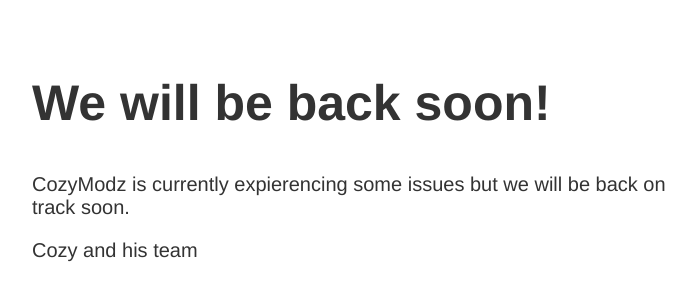
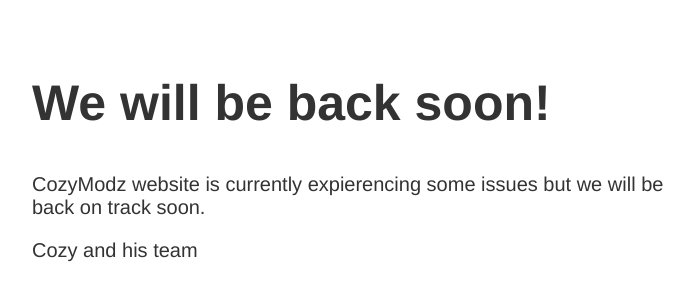
Before and after one commit to CozyModz/CozyWebsite, a plain HTML site: page index.html in a window 1280 px wide. Shown: the part 126-426 px from the top of the page, without its empty margins (283-979 px from the left). Drawn offline with Linux system fonts and the light colour scheme.

Commit message:
Update index.html

```diff
--- a/index.html
+++ b/index.html
@@ -12,7 +12,7 @@
 <article>
     <h1>We will be back soon!</h1>
     <div>
-        <p>CozyModz is currently expierencing some issues but we will be back on track soon.</p>
+        <p>CozyModz website is currently expierencing some issues but we will be back on track soon.</p>
         <p>Cozy and his team</p>
     </div>
 </article>
```
